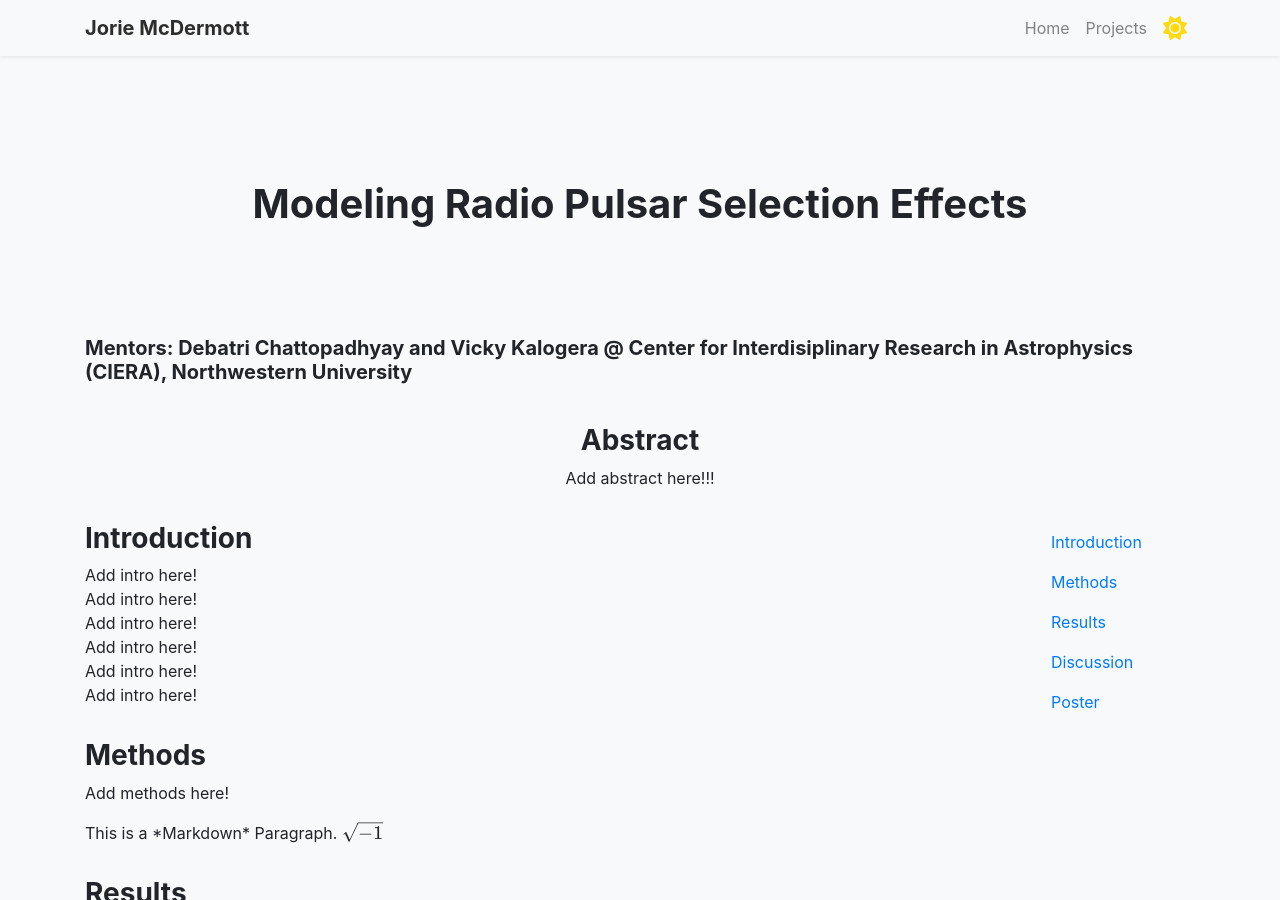
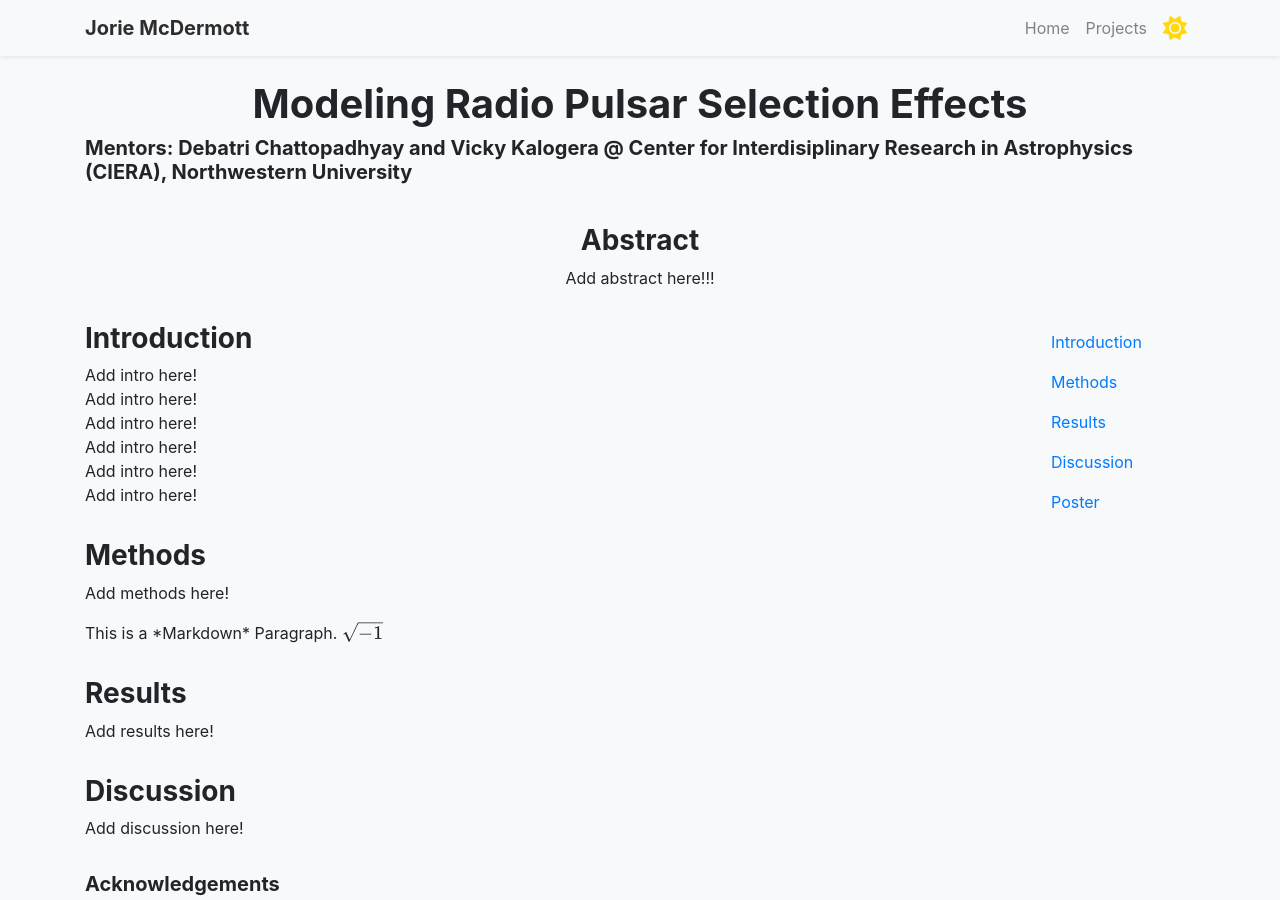
Before and after one commit to Jorie286/homepage, a Jekyll site: the page built from project_pages/selection_effects_full.html, in a window 1280 px wide and 900 px high. Built offline with Jekyll 4.4.1, drawn with Linux system fonts in a browser that asks for light colours; nearby versions of some CDN libraries; a style sheet for code colours, icons or effects is not loaded.

Commit message:
Update selection_effects_full.html
Remove excess padding from title.

```diff
--- a/project_pages/selection_effects_full.html
+++ b/project_pages/selection_effects_full.html
@@ -4,7 +4,7 @@ title: Pulsar Selection Effects
 body_attr: >-
   data-spy="scroll" data-target="#sidebar" data-offset="100"
 ---
-<h1 align="center" style="padding:100px">Modeling Radio Pulsar Selection Effects</h1>
+<h1 align="center">Modeling Radio Pulsar Selection Effects</h1>
 <h5 align="left" style="margin-bottom: 2em">Mentors: Debatri Chattopadhyay and Vicky Kalogera @ Center for Interdisiplinary Research in Astrophysics (CIERA), Northwestern University</h5>
 
 <h3 align="center">Abstract</h3>
```
